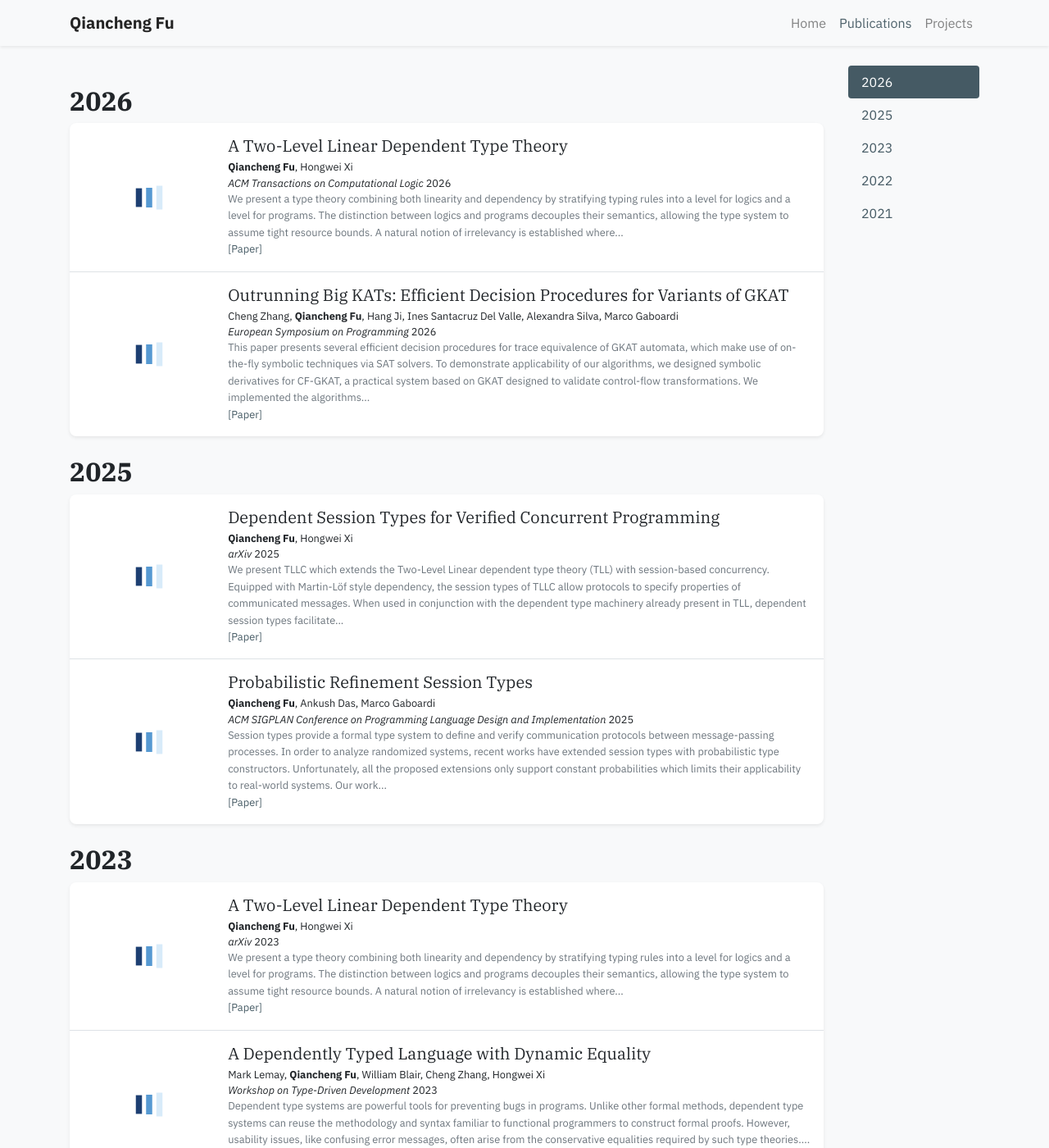
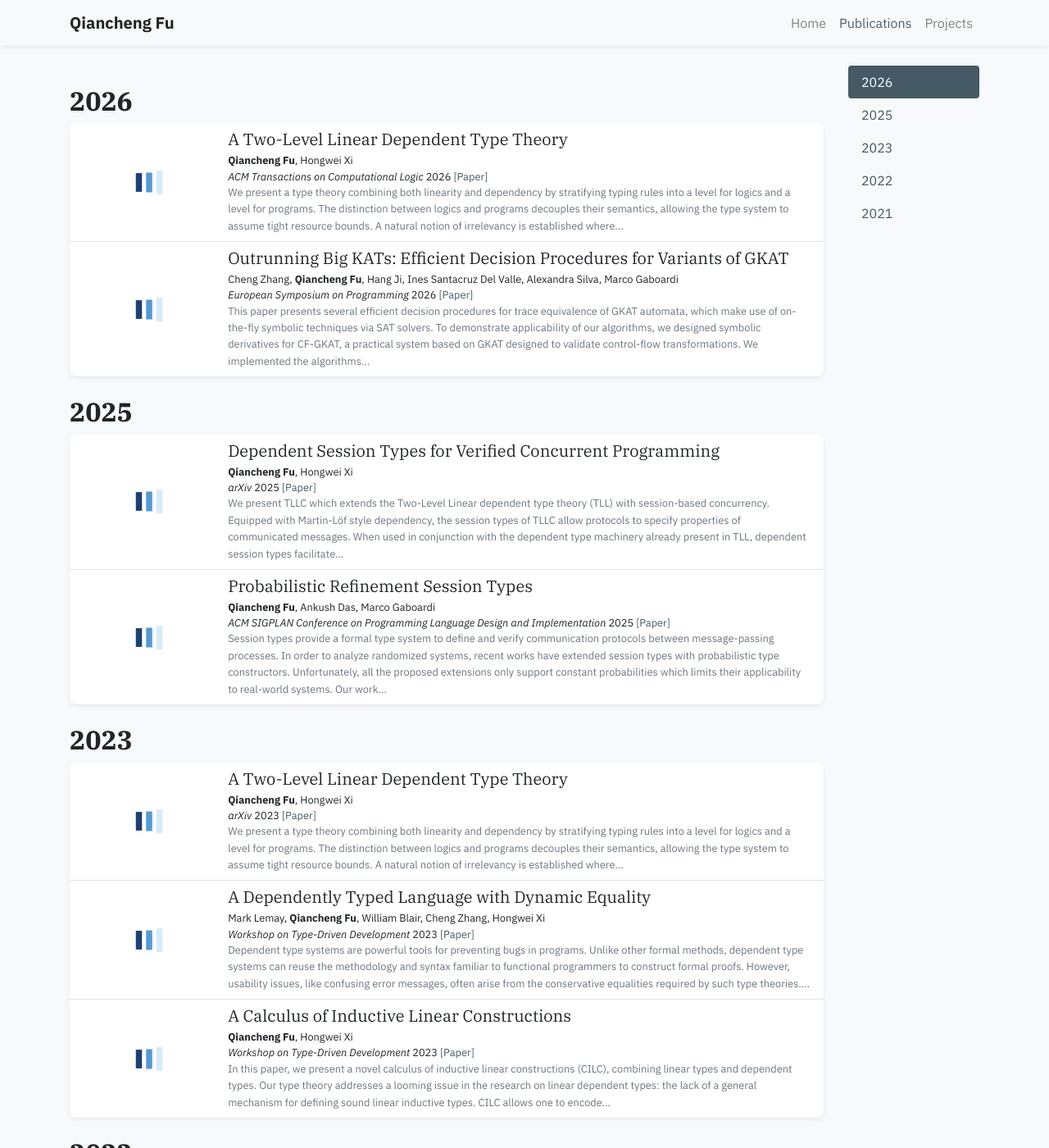
Before and after one commit to qcfu-bu/qcfu-bu.github.io, a Jekyll site: the page built from publications.html, in a window 1280 px wide and 1400 px high. Shown: the whole window at 82% size. Built offline with Jekyll 4.4.1, drawn with Linux system fonts in a browser that asks for light colours; nearby versions of some CDN libraries; a style sheet for code colours, icons or effects is not loaded; some of the changed text lies outside the part shown.

Commit message:
update website

```diff
--- a/_includes/widgets/publication_card.html
+++ b/_includes/widgets/publication_card.html
@@ -5,7 +5,7 @@
         <a href="{{ 'publications' | relative_url }}"><small>(view all <i class="fas fa-angle-double-right"></i>)</small></a>
     </h5>
     {% for item in publications limit:include.limit %}
-        {% include widgets/publication_item.html item=item first=false last=false truncate_abstract=50 %}
+        {% include widgets/publication_item.html item=item first=false last=false truncate_abstract=50 hide_abstract=include.hide_abstract compact=include.compact %}
     {% endfor %}
     <h6 class="d-block p-3 mt-0 text-right">
         <a href="{{ 'publications' | relative_url }}">All publications <i class="fas fa-angle-double-right"></i></a>
--- a/_includes/widgets/publication_item.html
+++ b/_includes/widgets/publication_item.html
@@ -4,31 +4,34 @@
 {% else %}
 {% assign abstract = item.abstract %}
 {% endif %}
+{%- capture pub_links -%}
+{% for link in item.links %}
+{% if link[1].url %}
+<a target="{{ link[1]['target'] }}" href="{{ link[1]['url'] }}">[{{ link[0] }}]</a>
+{% else %}
+<a target="_blank" href="{{ link[1] }}">[{{ link[0] }}]</a>
+{% endif %}
+{% endfor %}
+{%- endcapture -%}
 <div class="d-none d-md-block">
     <div class="row no-gutters publication-row {% unless include.hide_bottom_border %}border-bottom{% endunless %} border-gray">
-        <div class="publication-cover-col mb-md-0 p-md-3 d-flex align-items-center">
+        <div class="publication-cover-col mb-md-0 {% if include.compact %}px-md-3 py-md-2{% else %}p-md-3{% endif %} d-flex align-items-center">
             {%- if item.cover -%}
-            <img data-src="{{ item.cover | relative_url }}" alt="{{ item.title }}" class="lazy w-100 rounded-sm publication-cover" src="{{ '/assets/images/empty_300x200.png' | relative_url }}">
+            <img data-src="{{ item.cover | relative_url }}" alt="{{ item.title }}" class="lazy w-100 rounded-sm publication-cover {% if include.compact %}publication-cover-sm{% endif %}" src="{{ '/assets/images/empty_300x200.png' | relative_url }}">
             {%- else -%}
             <svg class="bubble-visual-hash lazy w-100 rounded-sm" data-bubble-visual-hash="{{ item.id }}" viewBox="0 0 300 200"></svg>
             {%- endif -%}
         </div>
-        <div class="col-md p-3 pl-md-0">
+        <div class="col-md {% if include.compact %}px-3 py-2{% else %}p-3{% endif %} pl-md-0">
             <h5 class="mt-0 mb-1 font-weight-normal">{{ item.title }}</h5>
             <p class="mt-0 mb-0 small">{% include widgets/author_list.html authors=item.authors %}</p>
-            <p class="mt-0 mb-0 small">{{item.pub_pre}}<i>{{ item.pub }}</i>{{ item.pub_post }} {{ item.pub_date }} {{ item.pub_last }}</p>
-            <p class="mt-0 mb-0 small text-muted">{{ abstract }}</p>
-
+            <p class="mt-0 mb-0 small">{{item.pub_pre}}<i>{{ item.pub }}</i>{{ item.pub_post }} {{ item.pub_date }} {{ item.pub_last }}{% if include.compact %} {{ pub_links }}{% endif %}</p>
+            {% unless include.hide_abstract %}<p class="mt-0 mb-0 small text-muted">{{ abstract }}</p>{% endunless %}
+            {% unless include.compact %}
             <p class="small pb-0 mb-0 lh-125 text-muted abstract-links">
-                {% for link in item.links %}
-                {% if link[1].url %}
-                <a target="{{ link[1]['target'] }}" href="{{ link[1]['url'] }}">[{{ link[0] }}]</a>
-                {% else %}
-                <a target="_blank" href="{{ link[1] }}">[{{ link[0] }}]</a>
-                {% endif %}
-                {% endfor %}
+                {{ pub_links }}
             </p>
-
+            {% endunless %}
         </div>
     </div>
 </div>
@@ -40,18 +43,13 @@
             <div>
                 <h5 class="mt-0 mb-1 font-weight-normal">{{ item.title }}</h5>
                 <p class="mt-0 mb-0 small">{% include widgets/author_list.html authors=item.authors %}</p>
-                <p class="mt-0 mb-0 small">{{item.pub_pre}}<i>{{ item.pub }}</i>{{ item.pub_post }} {{ item.pub_date }} {{ item.pub_last }}</p>
-                <p class="mt-0 mb-0 small text-muted">{{ abstract }}</p>
-
+                <p class="mt-0 mb-0 small">{{item.pub_pre}}<i>{{ item.pub }}</i>{{ item.pub_post }} {{ item.pub_date }} {{ item.pub_last }}{% if include.compact %} {{ pub_links }}{% endif %}</p>
+                {% unless include.hide_abstract %}<p class="mt-0 mb-0 small text-muted">{{ abstract }}</p>{% endunless %}
+                {% unless include.compact %}
                 <p class="small pb-0 mb-0 lh-125 text-muted abstract-links">
-                    {% for link in item.links %}
-                    {% if link[1].url %}
-                    <a target="{{ link[1]['target'] }}" href="{{ link[1]['url'] }}">[{{ link[0] }}]</a>
-                    {% else %}
-                    <a target="_blank" href="{{ link[1] }}">[{{ link[0] }}]</a>
-                    {% endif %}
-                    {% endfor %}
+                    {{ pub_links }}
                 </p>
+                {% endunless %}
             </div>
         </div>
     </div>
--- a/assets/css/global.css
+++ b/assets/css/global.css
@@ -1,4 +1,5 @@
 @charset "utf-8";
+
 :root {
     --accent: #455a64;
     --accent-dark: #263238;
@@ -10,8 +11,18 @@ body {
     padding-top: 5.0rem;
 }
 
-h1, h2, h3, h4, h5, h6,
-.h1, .h2, .h3, .h4, .h5, .h6 {
+h1,
+h2,
+h3,
+h4,
+h5,
+h6,
+.h1,
+.h2,
+.h3,
+.h4,
+.h5,
+.h6 {
     font-family: "IBM Plex Serif", Georgia, serif;
     font-weight: 700;
 }
@@ -25,7 +36,7 @@ a:hover {
 }
 
 .navbar-light .navbar-nav .nav-link.active,
-.navbar-light .navbar-nav .active > .nav-link {
+.navbar-light .navbar-nav .active>.nav-link {
     color: var(--accent);
 }
 
@@ -34,7 +45,7 @@ a:hover {
 }
 
 .nav-pills .nav-link.active,
-.nav-pills .show > .nav-link {
+.nav-pills .show>.nav-link {
     background-color: var(--accent);
 }
 
@@ -130,6 +141,13 @@ a:hover {
     height: 100px;
 }
 
+/* Compact variant for the homepage selected-publications card.
+   Doubled-up selector so min-height beats the img.lazy placeholder rule. */
+.publication-cover.publication-cover-sm {
+    height: 45px;
+    min-height: 0;
+}
+
 .publication-row .small.text-muted {
     line-height: 1.6;
 }
--- a/index.html
+++ b/index.html
@@ -26,5 +26,7 @@ navbar_title: Home
         include widgets/publication_card.html
         publications=pubs
         title='Selected Publications'
+        hide_abstract=true
+        compact=true
     %}
 {% endif %}
--- a/publications.html
+++ b/publications.html
@@ -15,7 +15,7 @@ body_attr: >-
         <h2 class="pt-4" id="year-{{ year.name }}">{{ year.name }}</h2>
         <div class="my-0 p-0 bg-white shadow-sm rounded-sm">
             {% for item in year.items %}
-                {% include widgets/publication_item.html item=item hide_bottom_border=forloop.last first=forloop.first last=forloop.last truncate_abstract=50 %}
+                {% include widgets/publication_item.html item=item hide_bottom_border=forloop.last first=forloop.first last=forloop.last truncate_abstract=50 compact=true %}
             {% endfor %}
         </div>
         {% endfor %}
```
Also changed, not shown: _publications/human_motion_transfer.md (+1 -1 lines), assets/images/covers/icfp2023.png, assets/images/covers/ieee.svg (added).
